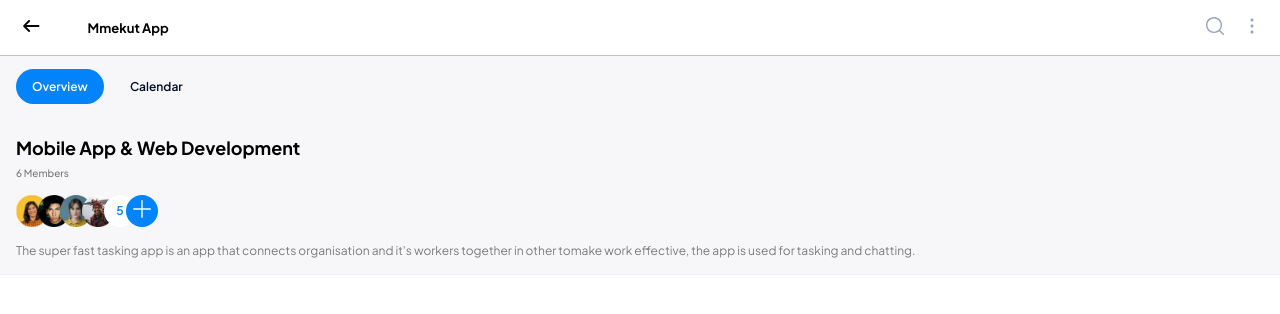
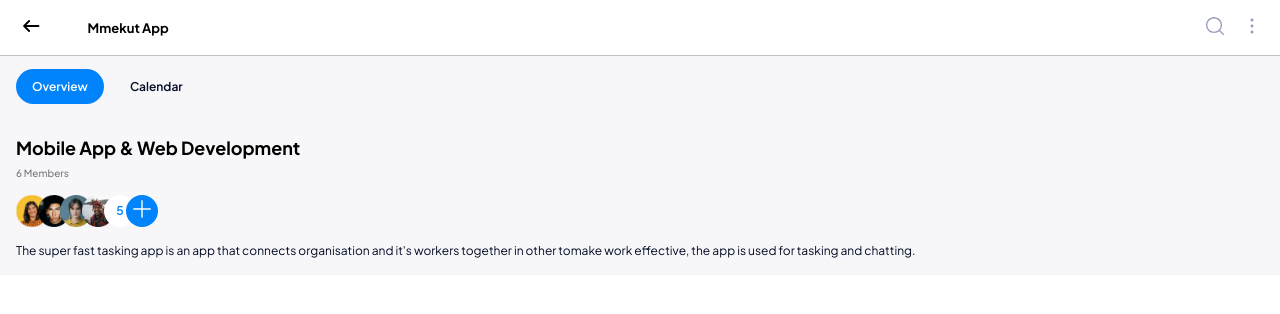
Before and after one commit to 9trocoder/mmekut, a React (Create React App) app: page /workspace_project in a window 1280 px wide. Shown: the top 314 px of the page. Built offline with nearby package versions, Linux system fonts and the light colour scheme.

Commit message:
Update workspaceProjectpage.css

```diff
--- a/src/pages/workspaceProjectpage/workspaceProjectpage.css
+++ b/src/pages/workspaceProjectpage/workspaceProjectpage.css
@@ -99,5 +99,5 @@
 
 .workspaceprojectabout {
   font-size: 12px;
-  color: #7b7b7b;
+  color: #000b23;
 }
```
